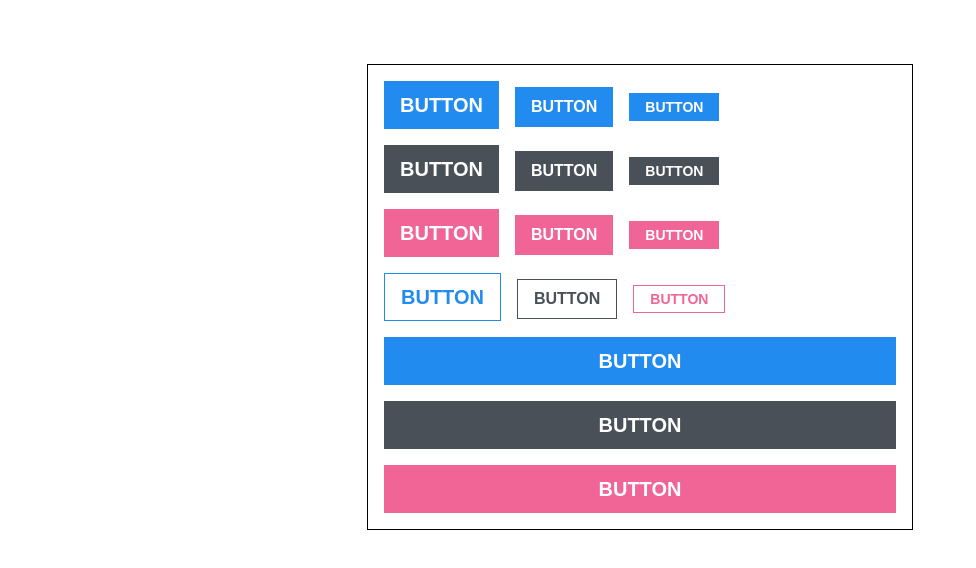
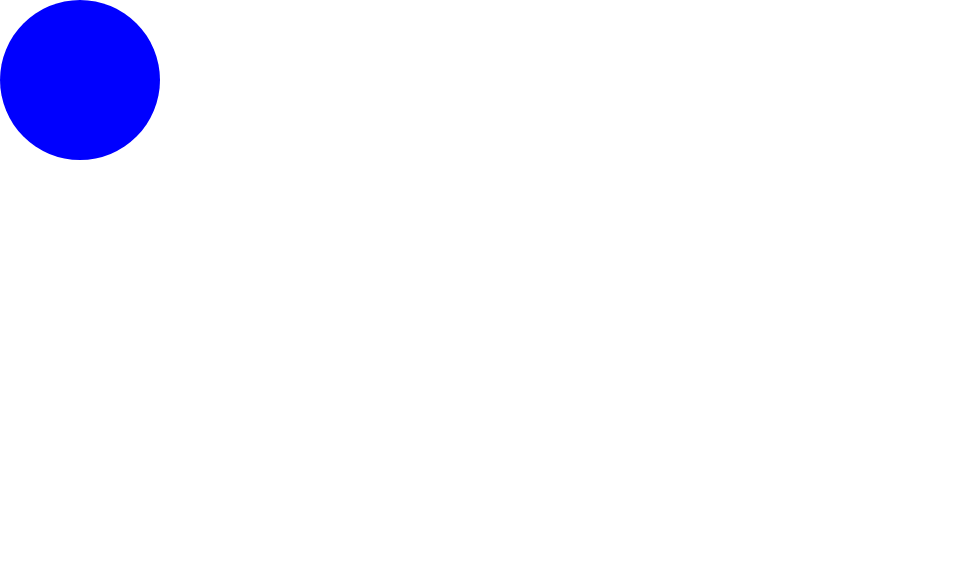
Before and after one commit to bwyoo1229/react-style-practice, a React (Create React App) app: page / in a window 1280 px wide. Shown: the top 568 px of the page, without its empty margins (0-976 px from the left). Built offline with nearby package versions, Linux system fonts and the light colour scheme.

Commit message:
Styled-components 입문
yarn add styled-components
Tagged template literal을 이용해서 styled-components 적용

```diff
--- a/package.json
+++ b/package.json
@@ -37,6 +37,7 @@
   },
   "devDependencies": {
     "classnames": "^2.2.6",
-    "sass": "^1.32.4"
+    "sass": "^1.32.4",
+    "styled-components": "^5.2.1"
   }
 }
--- a/src/App.js
+++ b/src/App.js
@@ -1,67 +1,21 @@
-import Button from './components/Button';
 import React from 'react';
-import './App.scss';
+import styled, { css } from 'styled-components';
+
+const Circle = styled.div`
+  width: 5rem;
+  height: 5rem;
+  background: ${(props) => props.color};
+  border-radius: 50%;
+  ${(props) =>
+    props.huge &&
+    css`
+      width: 10rem;
+      height: 10rem;
+    `}
+`;
 
 function App() {
-  return (
-    <div className="App">
-      <div className="buttons">
-        <Button size="large">BUTTON</Button>
-        <Button>BUTTON</Button>
-        <Button size="small">BUTTON</Button>
-      </div>
-      <div className="buttons">
-        <Button size="large" color="gray">
-          BUTTON
-        </Button>
-        <Button color="gray">BUTTON</Button>
-        <Button size="small" color="gray">
-          BUTTON
-        </Button>
-      </div>
-      <div className="buttons">
-        <Button size="large" color="pink">
-          BUTTON
-        </Button>
-        <Button color="pink">BUTTON</Button>
-        <Button size="small" color="pink">
-          BUTTON
-        </Button>
-      </div>
-      <div className="buttons">
-        <Button size="large" outline>
-          BUTTON
-        </Button>
-        <Button color="gray" outline>
-          BUTTON
-        </Button>
-        <Button size="small" color="pink" outline>
-          BUTTON
-        </Button>
-      </div>
-      <div className="buttons">
-        <Button size="large" fullWidth>
-          BUTTON
-        </Button>
-        <Button size="large" color="gray" fullWidth>
-          BUTTON
-        </Button>
-        <Button
-          size="large"
-          color="pink"
-          fullWidth
-          onClick={() => {
-            console.log('클릭');
-          }}
-          onMouseMove={() => {
-            console.log('마우스 무브');
-          }}
-        >
-          BUTTON
-        </Button>
-      </div>
-    </div>
-  );
+  return <Circle color="blue" huge />;
 }
 
 export default App;
```
Also changed, not shown: 1 other file (tests, documents, lock files or other folders).
